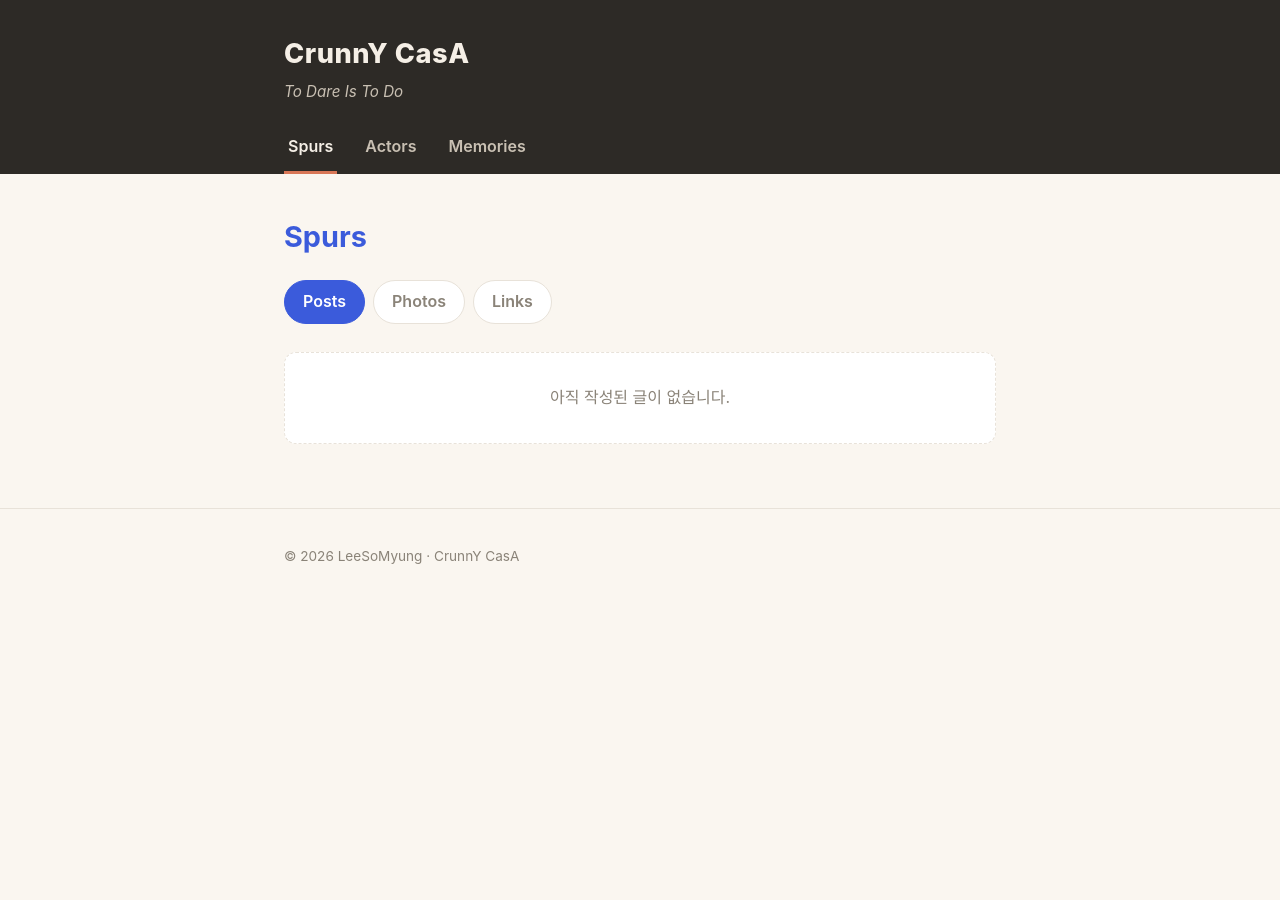
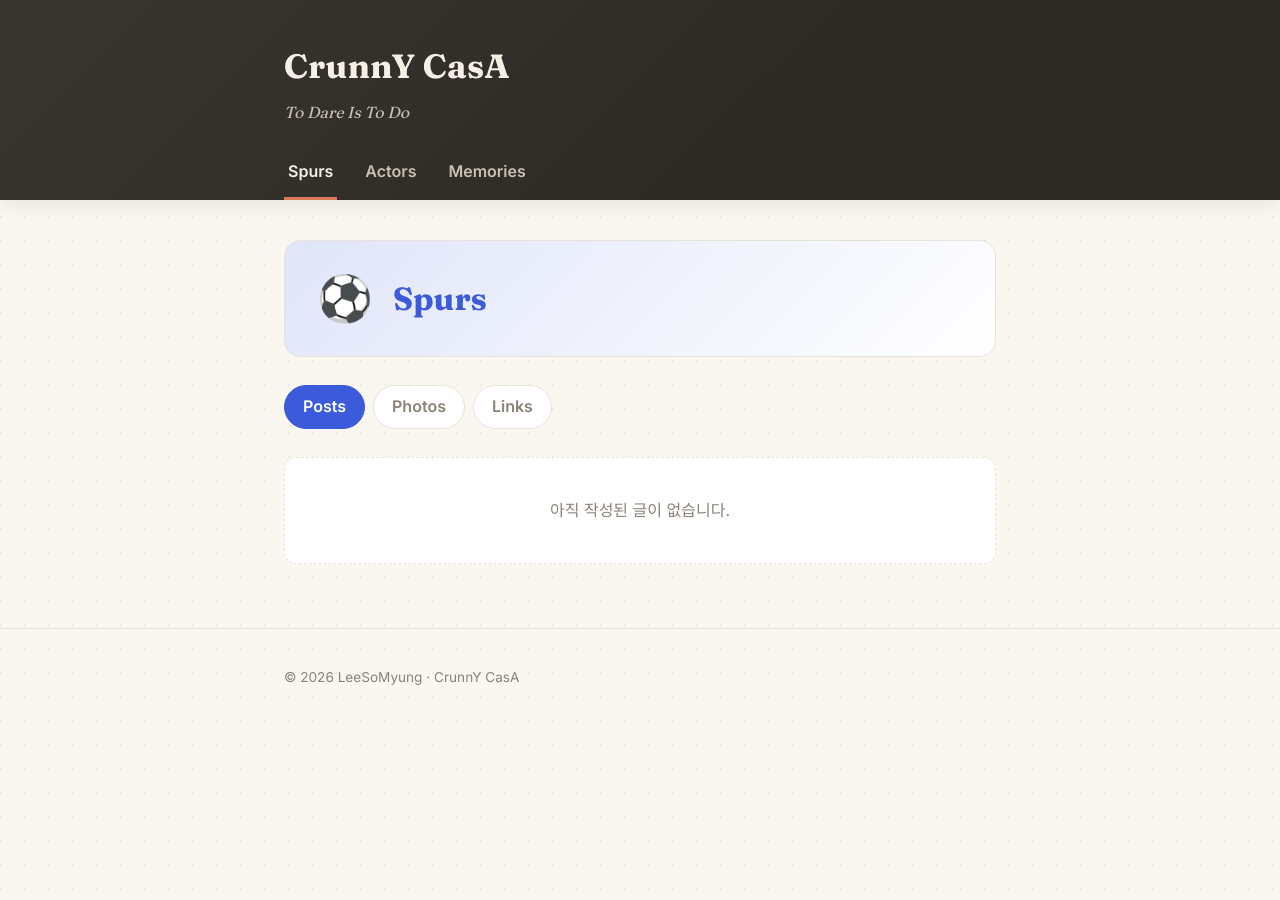
Before and after one commit to LeeSoMyung/My_archieve, a Jekyll site: the page built from spurs/posts.md, in a window 1280 px wide. Built offline with Jekyll 4.4.1, drawn with Linux system fonts in a browser that asks for light colours.

Commit message:
Richer visual design + Netlify CMS admin panel
- Add Fraunces/Inter fonts, gradient header, category hero banners,
  dotted background texture, card hover effects
- Add Decap CMS admin (/admin) backed by Netlify Identity + Git
  Gateway for browser-based editing of posts, links, and photos
- Add netlify.toml for Netlify deploys (root baseurl)

```diff
--- a/_layouts/category.html
+++ b/_layouts/category.html
@@ -2,7 +2,16 @@
 layout: default
 ---
 <div class="category-page category-page--{{ page.category }}">
-  <h1>{{ page.category_title }}</h1>
+  <div class="category-hero">
+    <span class="category-hero-icon">
+      {% case page.category %}
+        {% when 'spurs' %}⚽
+        {% when 'actors' %}🎭
+        {% when 'memories' %}📷
+      {% endcase %}
+    </span>
+    <h1>{{ page.category_title }}</h1>
+  </div>
 
   <nav class="subnav">
     <a href="{{ '/' | append: page.category | append: '/posts/' | relative_url }}"{% if page.section == 'posts' %} class="active"{% endif %}>Posts</a>
--- a/_layouts/default.html
+++ b/_layouts/default.html
@@ -5,6 +5,9 @@
   <meta name="viewport" content="width=device-width, initial-scale=1">
   <title>{% if page.title %}{{ page.title }} · {% endif %}{{ site.title }}</title>
   <meta name="description" content="{{ site.description }}">
+  <link rel="preconnect" href="https://fonts.googleapis.com">
+  <link rel="preconnect" href="https://fonts.gstatic.com" crossorigin>
+  <link href="https://fonts.googleapis.com/css2?family=Fraunces:opsz,wght@9..144,400;9..144,600;9..144,700&family=Inter:wght@400;500;600;700&display=swap" rel="stylesheet">
   <link rel="stylesheet" href="{{ '/assets/css/style.css' | relative_url }}">
   <link rel="alternate" type="application/rss+xml" title="{{ site.title }}" href="{{ '/feed.xml' | relative_url }}">
 </head>
--- a/assets/css/style.css
+++ b/assets/css/style.css
@@ -12,6 +12,9 @@
   --color-spurs: #3b5bdb;
   --color-actors: #c2410c;
   --color-memories: #7048c4;
+
+  --font-display: "Fraunces", Georgia, serif;
+  --font-body: "Inter", -apple-system, BlinkMacSystemFont, "Segoe UI", Helvetica, Arial, sans-serif;
 }
 
 * {
@@ -20,9 +23,12 @@
 
 body {
   margin: 0;
-  font-family: -apple-system, BlinkMacSystemFont, "Segoe UI", Helvetica, Arial, sans-serif;
+  font-family: var(--font-body);
   color: var(--color-text);
-  background: var(--color-bg);
+  background-color: var(--color-bg);
+  background-image:
+    radial-gradient(circle at 1px 1px, rgba(45, 42, 38, 0.06) 1px, transparent 0);
+  background-size: 24px 24px;
   line-height: 1.6;
 }
 
@@ -41,19 +47,25 @@ a:hover {
   text-decoration: underline;
 }
 
+h1, h2, h3 {
+  font-family: var(--font-display);
+}
+
 /* Header */
 .site-header {
-  background: var(--color-header-bg);
+  background: linear-gradient(135deg, #3a352f 0%, var(--color-header-bg) 60%);
   color: var(--color-header-text);
-  padding: 32px 0 0;
+  padding: 40px 0 0;
   margin-bottom: 40px;
+  box-shadow: 0 4px 20px rgba(0, 0, 0, 0.08);
 }
 
 .site-title {
   display: inline-block;
-  font-size: 1.7rem;
-  font-weight: 800;
-  letter-spacing: 0.02em;
+  font-family: var(--font-display);
+  font-size: 2.1rem;
+  font-weight: 700;
+  letter-spacing: 0.01em;
   color: var(--color-header-text);
 }
 
@@ -63,10 +75,11 @@ a:hover {
 }
 
 .site-tagline {
-  margin: 4px 0 20px;
+  margin: 6px 0 24px;
   color: #c9c0b3;
-  font-size: 0.95rem;
+  font-size: 1rem;
   font-style: italic;
+  font-family: var(--font-display);
 }
 
 .site-nav {
@@ -97,14 +110,18 @@ a:hover {
 }
 
 .home-title {
-  font-size: 2.4rem;
-  margin-bottom: 4px;
+  font-family: var(--font-display);
+  font-size: 2.8rem;
+  font-weight: 700;
+  margin-bottom: 8px;
 }
 
 .home-tagline {
+  font-family: var(--font-display);
   color: var(--color-muted);
   font-style: italic;
-  margin-bottom: 40px;
+  font-size: 1.1rem;
+  margin-bottom: 48px;
 }
 
 .home-categories {
@@ -117,26 +134,39 @@ a:hover {
   display: flex;
   flex-direction: column;
   align-items: center;
-  gap: 8px;
-  padding: 40px 16px;
+  gap: 12px;
+  padding: 48px 16px;
   background: var(--color-surface);
   border: 1px solid var(--color-border);
-  border-top: 4px solid var(--color-accent-card, var(--color-accent));
-  border-radius: 12px;
-  font-size: 1.2rem;
+  border-radius: 16px;
+  font-family: var(--font-display);
+  font-size: 1.3rem;
   font-weight: 700;
   color: var(--color-text);
-  box-shadow: 0 2px 8px rgba(45, 42, 38, 0.04);
-  transition: transform 0.15s ease, box-shadow 0.15s ease;
+  box-shadow: 0 2px 10px rgba(45, 42, 38, 0.05);
+  transition: transform 0.18s ease, box-shadow 0.18s ease, border-color 0.18s ease;
+  position: relative;
+  overflow: hidden;
+}
+
+.category-card::before {
+  content: "";
+  position: absolute;
+  top: 0;
+  left: 0;
+  right: 0;
+  height: 6px;
+  background: var(--color-accent-card, var(--color-accent));
 }
 
 .category-card .category-icon {
-  font-size: 2rem;
+  font-size: 2.5rem;
 }
 
 .category-card:hover {
-  transform: translateY(-4px);
-  box-shadow: 0 6px 16px rgba(45, 42, 38, 0.08);
+  transform: translateY(-6px);
+  box-shadow: 0 10px 24px rgba(45, 42, 38, 0.1);
+  border-color: var(--color-accent-card, var(--color-accent));
   text-decoration: none;
 }
 
@@ -159,12 +189,6 @@ a:hover {
 }
 
 /* Category page */
-.category-page h1 {
-  margin-bottom: 20px;
-  font-size: 1.8rem;
-  color: var(--color-accent);
-}
-
 .category-page--spurs {
   --color-accent: var(--color-spurs);
 }
@@ -175,6 +199,29 @@ a:hover {
 
 .category-page--memories {
   --color-accent: var(--color-memories);
+}
+
+.category-hero {
+  display: flex;
+  align-items: center;
+  gap: 20px;
+  padding: 32px;
+  margin-bottom: 28px;
+  border-radius: 16px;
+  background: linear-gradient(135deg, color-mix(in srgb, var(--color-accent) 16%, var(--color-surface)), var(--color-surface));
+  border: 1px solid var(--color-border);
+}
+
+.category-hero-icon {
+  font-size: 2.8rem;
+  line-height: 1;
+}
+
+.category-page h1 {
+  margin: 0;
+  font-size: 2rem;
+  font-weight: 700;
+  color: var(--color-accent);
 }
 
 .subnav {
@@ -206,7 +253,7 @@ a:hover {
 
 .empty {
   color: var(--color-muted);
-  padding: 32px;
+  padding: 40px;
   text-align: center;
   background: var(--color-surface);
   border: 1px dashed var(--color-border);
@@ -230,13 +277,26 @@ a:hover {
   padding: 16px 20px;
   background: var(--color-surface);
   border: 1px solid var(--color-border);
+  border-left: 4px solid var(--color-accent);
   border-radius: 10px;
+  transition: transform 0.15s ease, box-shadow 0.15s ease;
+}
+
+.post-list li:hover {
+  transform: translateX(4px);
+  box-shadow: 0 4px 12px rgba(45, 42, 38, 0.06);
+}
+
+.post-list a {
+  font-weight: 600;
+  color: var(--color-text);
 }
 
 .post-date {
   color: var(--color-muted);
   font-size: 0.85rem;
   white-space: nowrap;
+  font-family: var(--font-display);
 }
 
 /* Photo grid */
@@ -250,8 +310,14 @@ a:hover {
   margin: 0;
   background: var(--color-surface);
   border: 1px solid var(--color-border);
-  border-radius: 10px;
+  border-radius: 12px;
   overflow: hidden;
+  transition: transform 0.15s ease, box-shadow 0.15s ease;
+}
+
+.photo-grid figure:hover {
+  transform: translateY(-4px);
+  box-shadow: 0 10px 20px rgba(45, 42, 38, 0.1);
 }
 
 .photo-grid img {
@@ -264,7 +330,7 @@ a:hover {
 .photo-grid figcaption {
   font-size: 0.85rem;
   color: var(--color-muted);
-  padding: 8px 10px;
+  padding: 10px 12px;
 }
 
 /* Link list */
@@ -282,6 +348,12 @@ a:hover {
   border: 1px solid var(--color-border);
   border-left: 4px solid var(--color-accent);
   border-radius: 10px;
+  transition: transform 0.15s ease, box-shadow 0.15s ease;
+}
+
+.link-list li:hover {
+  transform: translateX(4px);
+  box-shadow: 0 4px 12px rgba(45, 42, 38, 0.06);
 }
 
 .link-list a {
@@ -296,10 +368,17 @@ a:hover {
 }
 
 /* Post page */
+.post-page h1 {
+  font-size: 2rem;
+  margin-bottom: 4px;
+}
+
 .post-meta {
   color: var(--color-muted);
   font-size: 0.9rem;
-  margin-top: -8px;
+  font-family: var(--font-display);
+  font-style: italic;
+  margin-top: -4px;
   margin-bottom: 24px;
 }
 
```
Also changed, not shown: admin/config.yml (added, +91 -0 lines), admin/index.html (added, +23 -0 lines), netlify.toml (added, +7 -0 lines), 1 other file.
